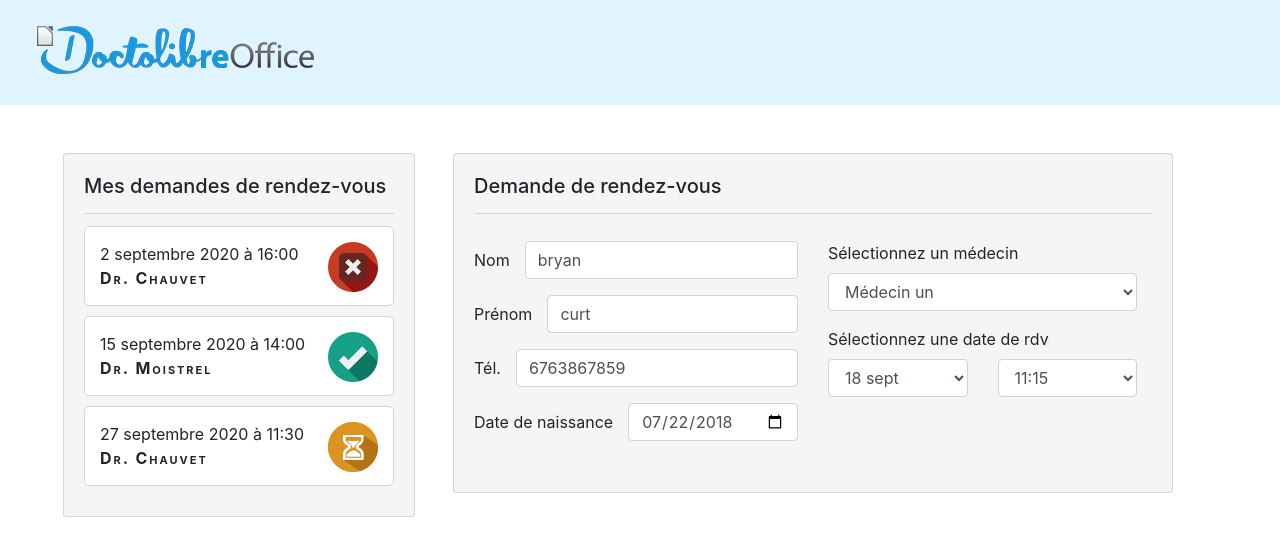
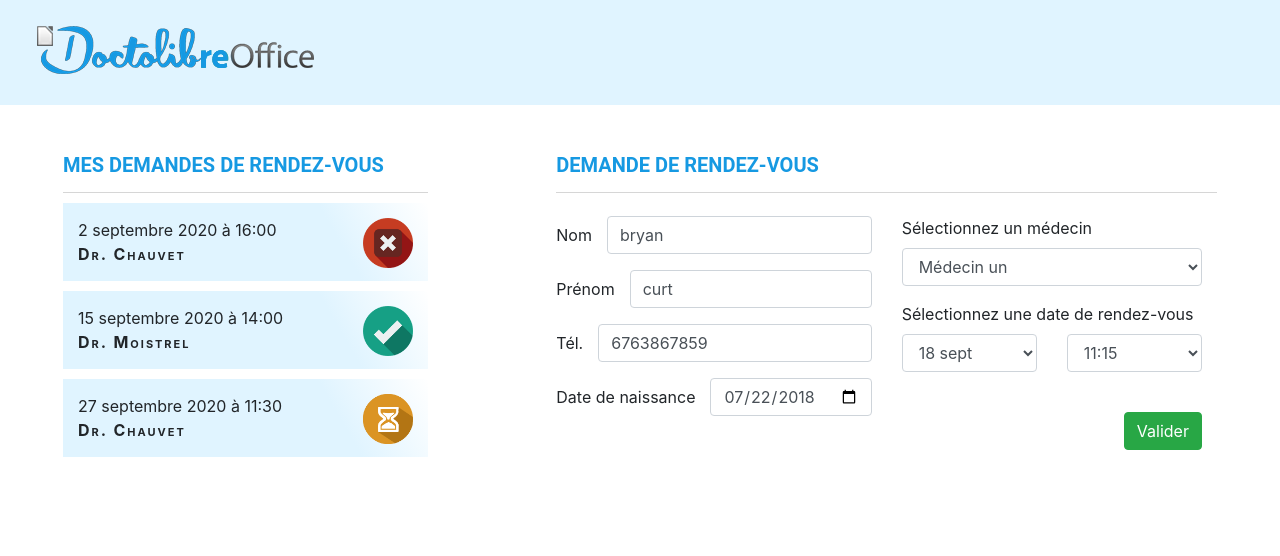
Before and after one commit to Bryan-Curt/doctolibre-office, an Angular app: page / in a window 1280 px wide. Shown: the top 556 px of the page. Built offline with nearby package versions, Linux system fonts and the light colour scheme.

Commit message:
Refonte style

```diff
--- a/src/app/app.component.html
+++ b/src/app/app.component.html
@@ -5,10 +5,11 @@
     </a>
   </nav>
 <div class="row mt-5 ml-5 mr-5">
-  <div class="col col-md-auto ">
+  <div class="col col-md-4">
   <app-info-rdv></app-info-rdv>
   </div>
-  <div class="col col-md-auto">
+  <div class="col col-md-1"></div>
+  <div class="col col-md-7" style="width:100%">
   <app-prise-rdv></app-prise-rdv>
   </div>
 </div>
--- a/src/app/info-rdv/info-rdv.component.html
+++ b/src/app/info-rdv/info-rdv.component.html
@@ -1,6 +1,4 @@
-<div class="card" style="width: 22rem; background:#F5F5F5;">
-  <div class="card-body">
-    <h5 class="card-title" style="border-bottom:1px solid #D6D6D6; padding-bottom:15px;">Mes demandes de rendez-vous
+<h5 class="title" style="border-bottom:1px solid #D6D6D6; padding-bottom:15px;">Mes demandes de rendez-vous
 </h5>
 <div class="rdv" *ngFor="let rdv of rdvList">
   <div *ngIf="rdv.statut == 'refuse'">
@@ -15,6 +13,3 @@
   {{rdv.date}} à {{rdv.heure}}<br />
   <i>{{rdv.medecin}}</i>
 </div>
-
-  </div>
-</div>
--- a/src/app/prise-rdv/prise-rdv.component.html
+++ b/src/app/prise-rdv/prise-rdv.component.html
@@ -1,6 +1,4 @@
-<div class="card ml-2" style="width: 45rem; background:#f5f5f5;">
-    <div class="card-body">
-        <h5 class="card-title" style="border-bottom:1px solid #D6D6D6; padding-bottom:15px;">Demande de rendez-vous
+      <h5 class="title" style="border-bottom:1px solid #D6D6D6; padding-bottom:15px;">Demande de rendez-vous
       </h5>
       <div class="row" style="padding:15px;">
         <div class="col">
@@ -26,11 +24,10 @@
             <div class="form-group row">
               <label class="col-form-label">Date de naissance</label>
               <div class="col">
-                            <input type="date" class="form-control" id="start" name="trip-start" value="2018-07-22"
-                                min="2000-01-01" max="3000-12-31">
+                <input type="date" class="form-control" id="start" name="trip-start" value="2018-07-22" min="2000-01-01"
+                  max="3000-12-31">
               </div>
             </div>
-
           </form>
 
         </div>
@@ -46,7 +43,7 @@
               </select>
             </div>
             <div class="form-group">
-                        <label>Sélectionnez une date de rdv</label>
+              <label>Sélectionnez une date de rendez-vous</label>
               <div class="row">
                 <div class="col">
                   <select class="form-control">
@@ -65,8 +62,8 @@
                 </div>
               </div>
             </div>
+            <br />
+            <button type="submit" style="float:right;" class="btn btn-success">Valider</button>
           </form>
         </div>
       </div>
-    </div>
-</div>
--- a/src/styles.css
+++ b/src/styles.css
@@ -1,10 +1,20 @@
 .rdv{
     width:100%;
-    background:#fff;
-    border:1px solid #D6D6D6;
-    border-radius:5px;
+    background: linear-gradient(60deg, rgba(224,244,255,1) 73%, rgba(255,255,255,1) 100%);
     padding:15px;
     margin:10px 0px;
+    transition: all 0.5s ease-out;
+}
+
+.title{
+    text-transform:uppercase;
+    color:#1699E2;
+    font-weight:bold;
+    font-family:'Roboto', sans-serif;
+}
+
+.rdv:hover{
+    background:#B7E7F0;
 }
 
 .rdv img{
```
Lines whose indentation alone changed are shown as unchanged.
